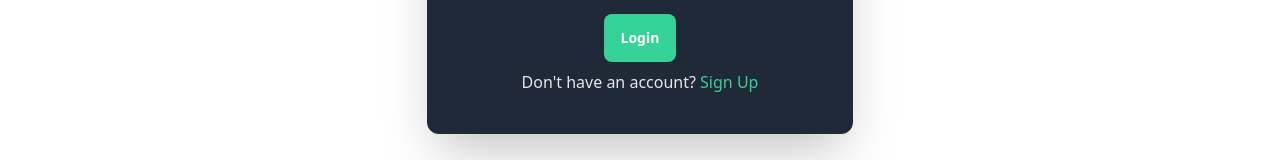
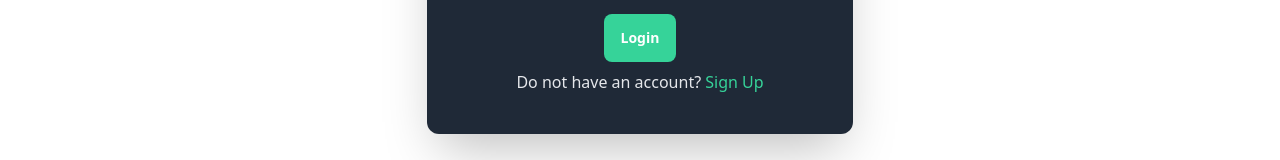
Before and after one commit to hossainmdrobin/mrh_block_client, a Next.js app: page /auth/login in a window 1280 px wide. Shown: the part 342-502 px from the top of the page. Built offline with nearby package versions, Linux system fonts and the light colour scheme.

Commit message:
vercel errors handled-6

```diff
--- a/components/Auth/Login/LoginWithEmailPassword/LoginWithEmailPassword.js
+++ b/components/Auth/Login/LoginWithEmailPassword/LoginWithEmailPassword.js
@@ -42,7 +42,7 @@ const LoginWithEmailPassword = () => {
                 <div className="flex justify-center">
                     <input type="submit" value="Login" className="btn btn-ghost hover:shadow-xl normal-case bg-success my-2 text-white" />
                 </div>
-                <p className="mb-8 text-center text-gray-200">Don't have an account? <Link href="/auth/signup"><span className="text-success hover:underline">Sign Up</span></Link></p>
+                <p className="mb-8 text-center text-gray-200">Do not have an account? <Link href="/auth/signup"><span className="text-success hover:underline">Sign Up</span></Link></p>
 
                 {err && <p>{err.message}</p>}
             </form>
```
